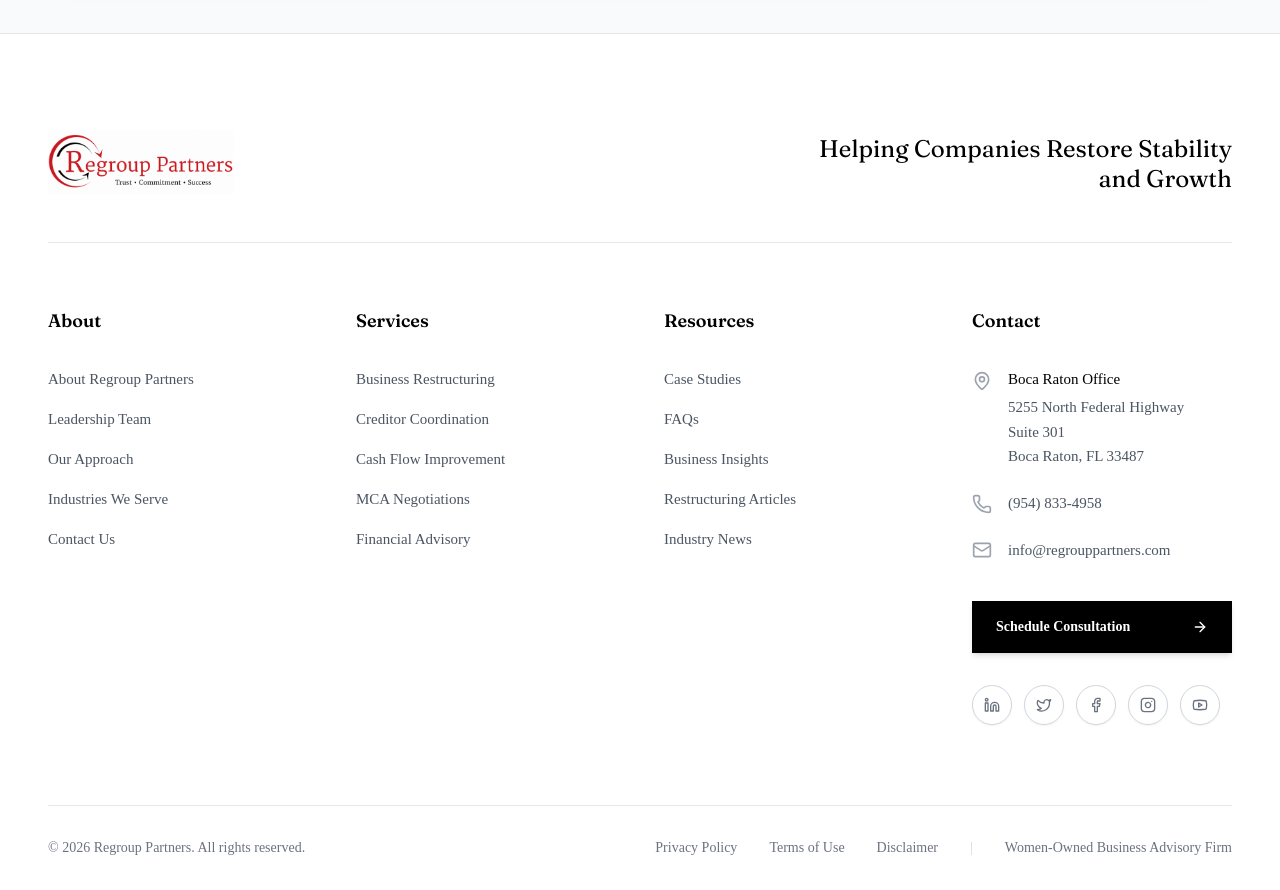
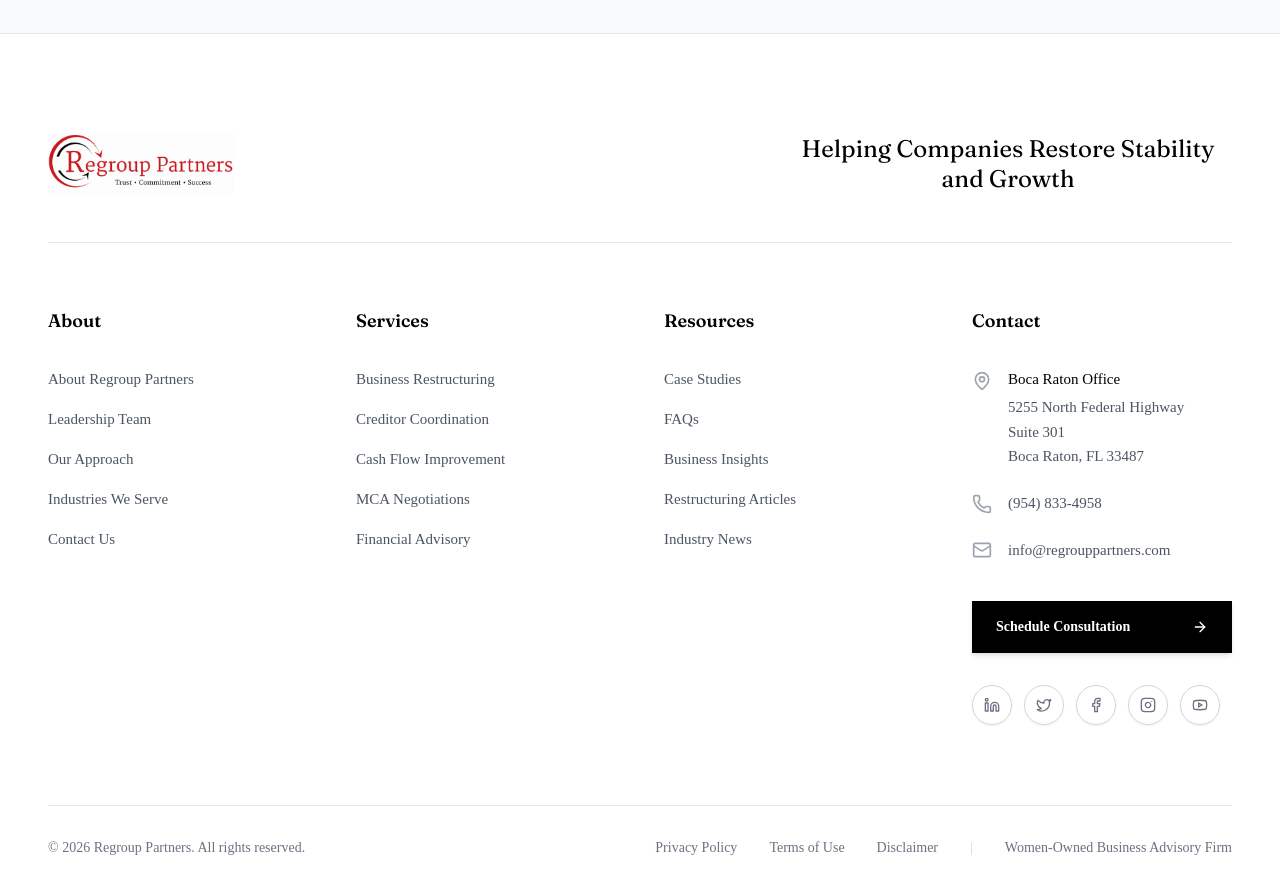
Before and after one commit to samknows9999/sg-054d5103-85fc-4583-be9c-e577d71113a8-1779968500, a Next.js app: page / in a window 1280 px wide. Shown: the part 6520-7410 px from the top of the page. Built offline with nearby package versions, Linux system fonts and the light colour scheme.

Commit message:
Update src/components/Footer.tsx

```diff
--- a/src/components/Footer.tsx
+++ b/src/components/Footer.tsx
@@ -52,8 +52,8 @@ export function Footer() {
 
           </Link>
           <div className="text-left md:text-right max-w-md">
-            <h3 className="text-2xl font-serif text-black leading-tight">Helping Companies Restore Stability and Growth
-
+            <h3 className="text-2xl font-serif text-black leading-tight" style={{ textAlign: "center" }}>Helping Companies Restore
+Stability and Growth
             </h3>
           </div>
         </div>
```
